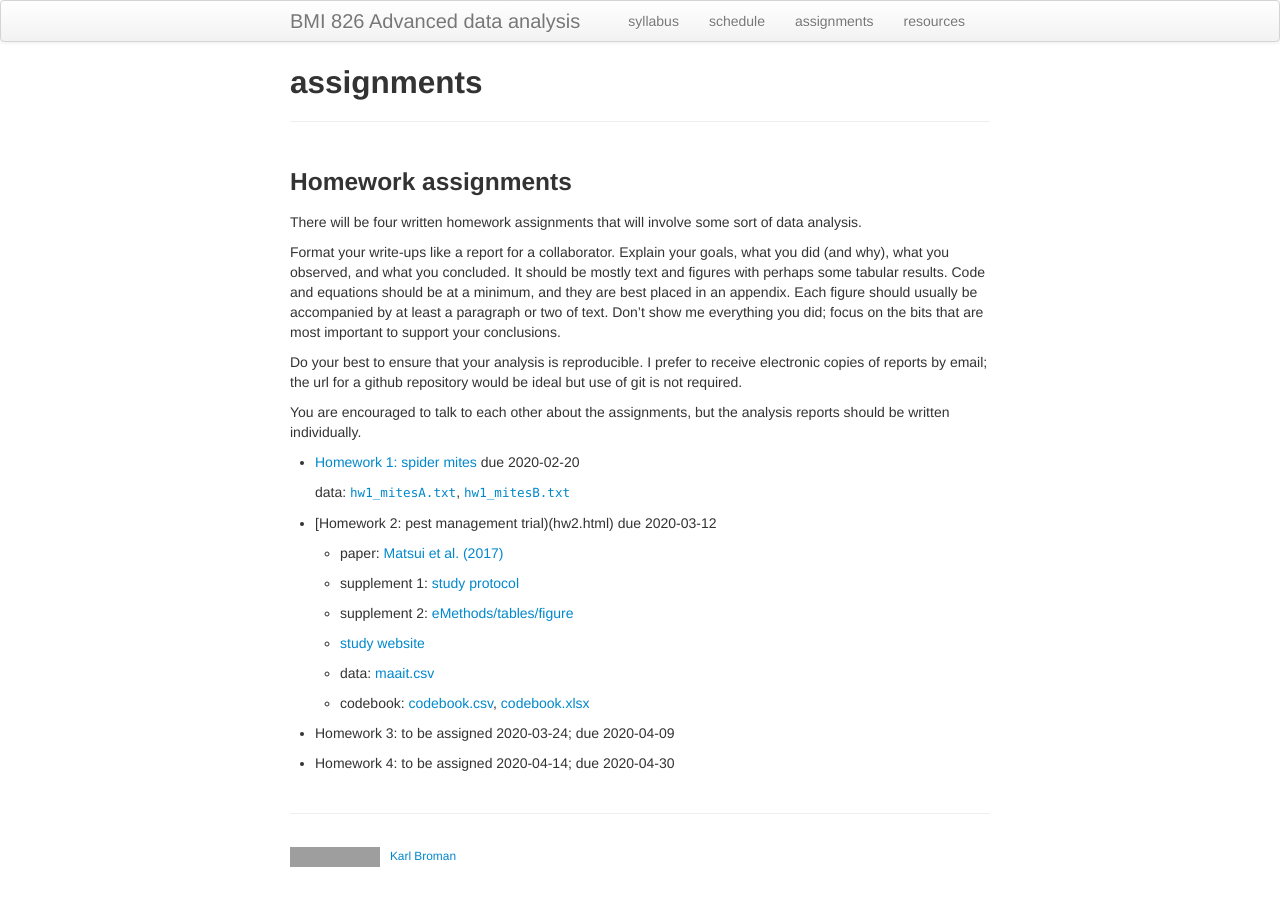
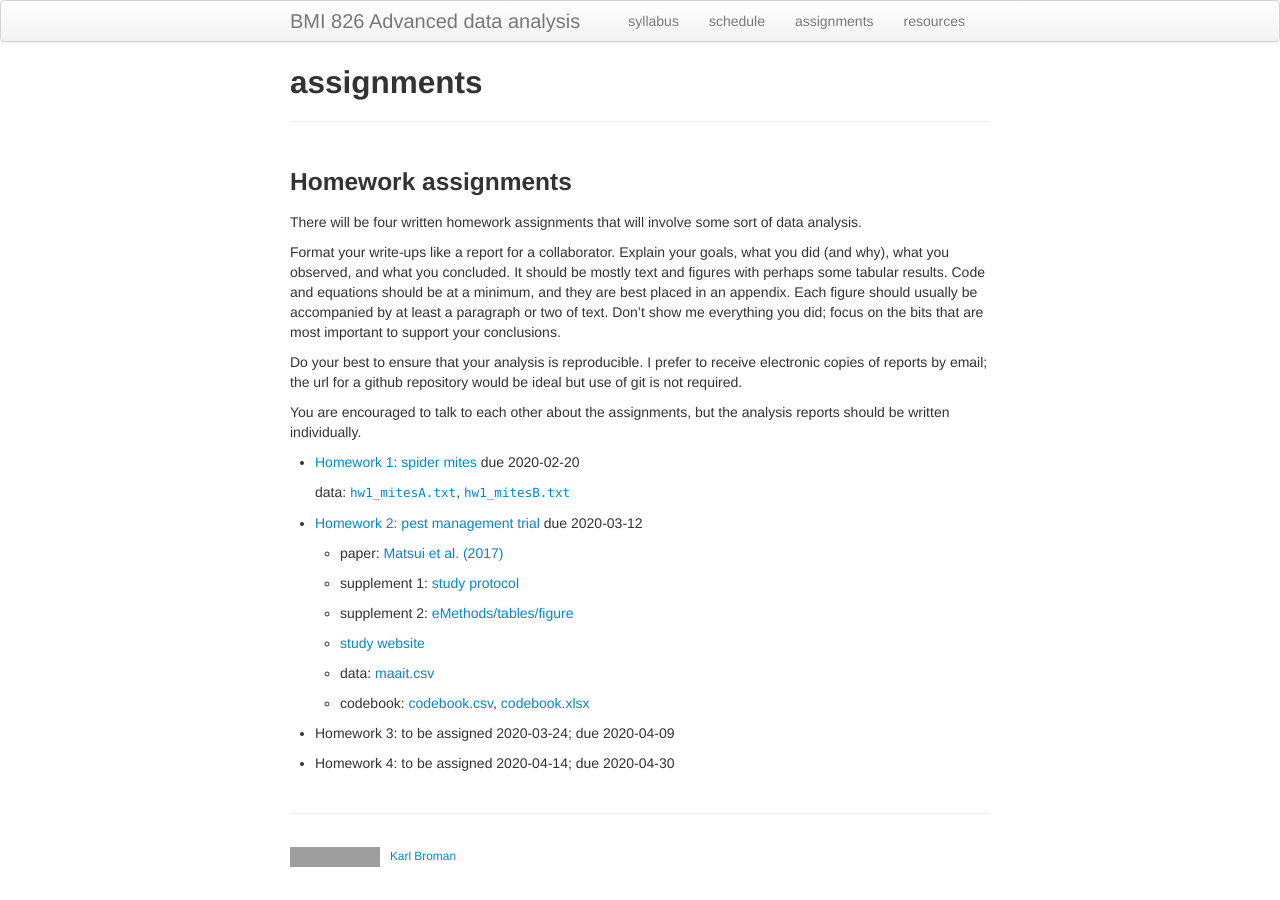
Before and after one commit to kbroman/AdvData, a Jekyll site: the page built from docs/assignments.md, in a window 1280 px wide. Built offline with Jekyll 4.4.1, drawn with Linux system fonts in a browser that asks for light colours; grey boxes are pictures that could not be loaded.

Commit message:
Fix typo in link for hw2 in assignments.md

```diff
--- a/docs/assignments.md
+++ b/docs/assignments.md
@@ -29,7 +29,7 @@ the analysis reports should be written individually.
 
   data: [`hw1_mitesA.txt`](data/hw1_mitesA.txt), [`hw1_mitesB.txt`](data/hw1_mitesB.txt)
 
-- [Homework 2: pest management trial)(hw2.html) due 2020-03-12
+- [Homework 2: pest management trial](hw2.html) due 2020-03-12
 
   - paper: [Matsui et al. (2017)](https://www.ncbi.nlm.nih.gov/pmc/articles/PMC5632564/)
 
```
